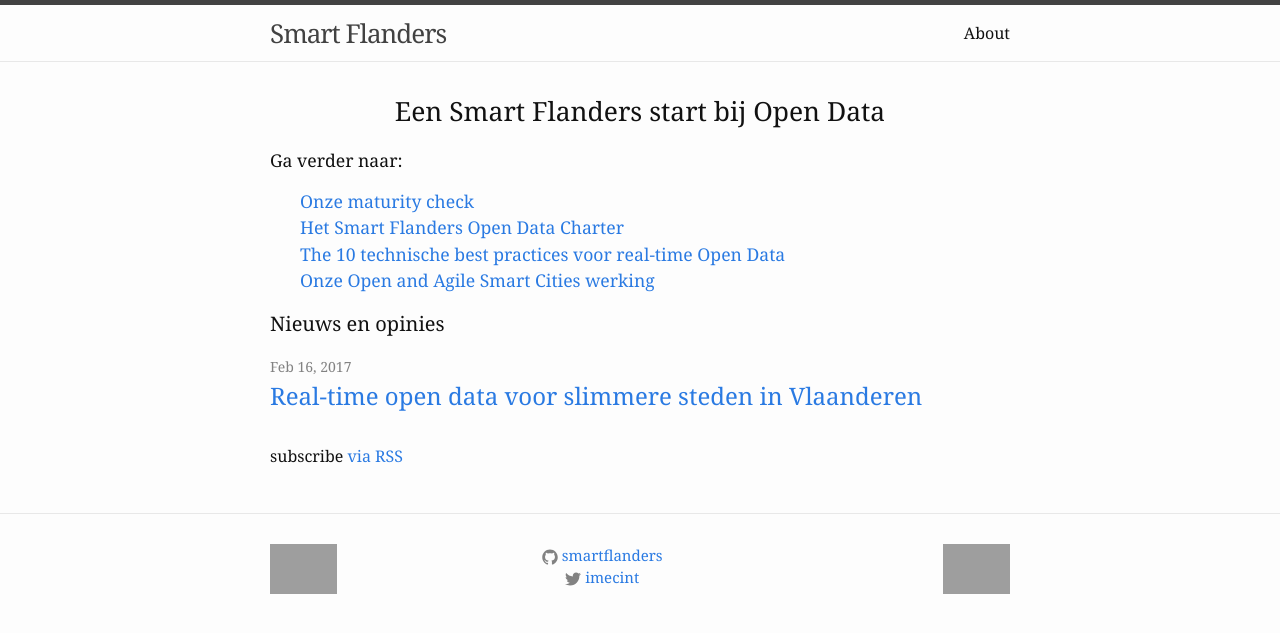
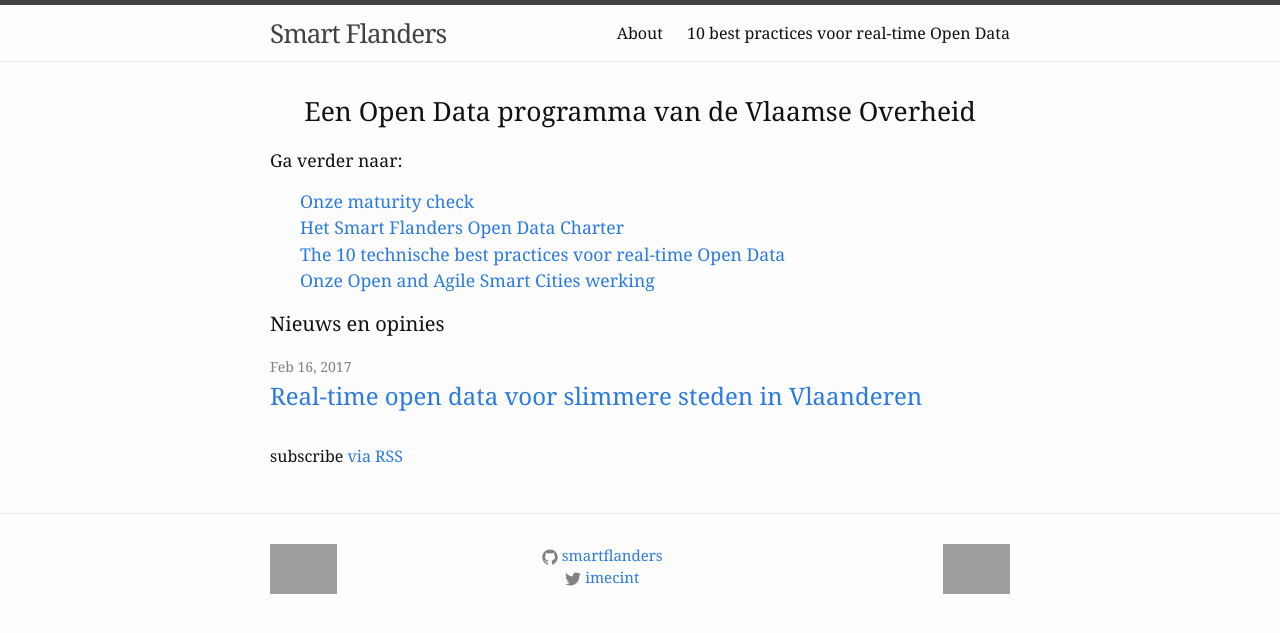
Before and after one commit to smartflanders/smartflanders.github.io, a Jekyll site: the page built from index.html, in a window 1280 px wide, cut to the strip 0-633 px from the top of the page. Built offline with Jekyll 4.4.1, drawn with Linux system fonts in a browser that asks for light colours; grey boxes are pictures that could not be loaded.

Commit message:
Added best practices

```diff
--- a/index.html
+++ b/index.html
@@ -3,16 +3,14 @@
 ---
 <div class="home">
   <section class="hero">
-    <h1 class="title">
-      Een Smart Flanders start bij Open Data
-    </h1>
+    <h1 class="title">Een Open Data programma van de Vlaamse Overheid</h1>
     <p>
       Ga verder naar:
       <nav>
         <ul>
           <li><a href="#todo">Onze maturity check</a></li>
           <li><a href="#todo">Het Smart Flanders Open Data Charter</a></li>
-          <li><a href="#todo">The 10 technische best practices voor real-time Open Data</a></li>
+          <li><a href="/technical-open-data-best-practices/">The 10 technische best practices voor real-time Open Data</a></li>
           <li><a href="#todo">Onze Open and Agile Smart Cities werking</a></li>
         </ul>
       </nav>
```
Also changed, not shown: technical-open-data-best-practices.html (added, +26 -0 lines).
